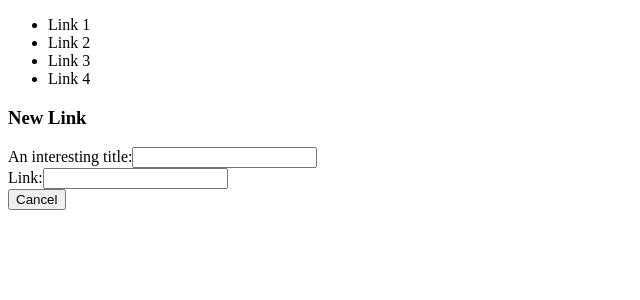
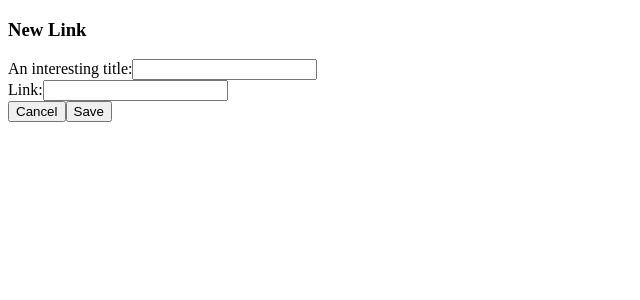
Before and after one commit to h7876/teddir, an Angular app: page / in a window 1280 px wide. Both pictures are taken after a click on the button "Submit a new link". Shown: the top 300 px of the page, without its empty margins (0-640 px from the left). Built offline with nearby package versions, Linux system fonts and the light colour scheme.

Commit message:
Able to add new link to the list

```diff
--- a/src/app/home-feed/home-feed.component.html
+++ b/src/app/home-feed/home-feed.component.html
@@ -1,4 +1,4 @@
 <ul>
     <li *ngFor="let link of links">{{ link }}</li>
 </ul>
-<app-new-link></app-new-link>
+<app-new-link (linkEvent)="receiveNewLink($event)"></app-new-link>
--- a/src/app/home-feed/home-feed.component.ts
+++ b/src/app/home-feed/home-feed.component.ts
@@ -6,13 +6,21 @@ import { Component, OnInit } from '@angular/core';
   styleUrls: ['./home-feed.component.css']
 })
 export class HomeFeedComponent implements OnInit {
+  title = 'no';
   links: string[];
 
+//Need to make this an array, and implement the title with the link.
   constructor() {
-    this.links = ['Link 1', 'Link 2', 'Link 3', 'Link 4']
+    this.links = []
   }
 
   ngOnInit(): void {
   }
 
+  receiveNewLink(event){
+    let clone = [...this.links]
+    clone.push(event)
+    this.links = clone
+  }
+
 }
--- a/src/app/new-link/new-link.component.html
+++ b/src/app/new-link/new-link.component.html
@@ -8,10 +8,11 @@
     </div>
     <div class="field">
       <label for="link">Link:</label>
-      <input name="link">
+      <input (keyup)="addLink($event)">
     </div>
-    <button (click)="onClickMe()">Cancel</button>
   </form>
+  <button (click)="onClickMe()">Cancel</button>
+  <button (click)="sendLink()">Save</button>
 </div>
 <ng-template #newLink>
   <button (click)="onClickMe()">Submit a new link</button>
--- a/src/app/new-link/new-link.component.ts
+++ b/src/app/new-link/new-link.component.ts
@@ -1,4 +1,4 @@
-import { Component, OnInit } from '@angular/core';
+import { Component, OnInit, Output, EventEmitter, Input } from '@angular/core';
 
 @Component({
   selector: 'app-new-link',
@@ -7,9 +7,12 @@ import { Component, OnInit } from '@angular/core';
 })
 export class NewLinkComponent implements OnInit {
   displayForm: boolean;
+  @Output() linkEvent = new EventEmitter<string>();
+  @Input() newLink: string;
 
   constructor() {
     this.displayForm = false;
+    this.newLink = ''
   }
 
   ngOnInit(): void {
@@ -18,4 +21,13 @@ export class NewLinkComponent implements OnInit {
   onClickMe(){
     this.displayForm = !this.displayForm;
   }
+
+  addLink(event){
+    console.log(event.target.value)
+    this.newLink = event.target.value
+  }
+  sendLink(){
+    this.linkEvent.emit(this.newLink)
+    this.displayForm = !this.displayForm;
+  }
 }
```
